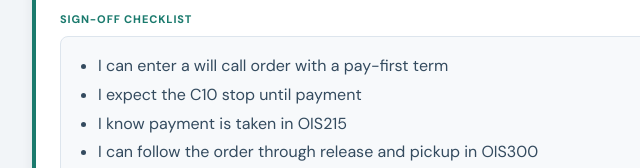
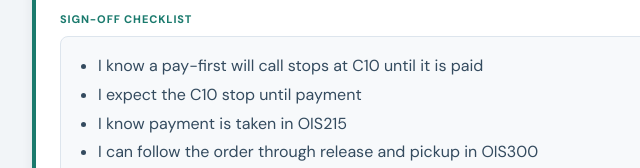
Before and after one commit to adleta-infor/adleta-training, a plain HTML site: page resources/adleta-m3-cashdesk-learningguide.html in a window 1280 px wide. Shown: the part 1272-1440 px from the top of the page, 100-740 px from the left. Drawn offline with nearby package versions, Linux system fonts and the light colour scheme.

Commit message:
ISC pickup sign-off: knowing the C10 stop, not entering the order (CS does that)
Co-Authored-By: Claude Opus 5.5 <noreply@anthropic.com>
Claude-Session: https://claude.ai/code/session_011BcdE4rB6eiVJX15vpYvy9

```diff
--- a/resources/adleta-m3-cashdesk-learningguide.html
+++ b/resources/adleta-m3-cashdesk-learningguide.html
@@ -27,7 +27,7 @@
 <div class="task"><div class="task-title">1. Look up the will call order in OIS300</div><ol><li>Press Ctrl+S to open Search and Start, type OIS300, and press Enter, and search by customer number or CO no.</li><li>Check the status. A paid will call order that has been released shows 44-PICK RELEASED. If it is still 33-ALLOCATED, check MWS410 for a C10 stop (payment not taken yet).</li><li>Confirm the goods are staged at the ISC and ready.</li></ol></div><div class="task"><div class="task-title">2. Confirm pickup details</div><ol><li>Open the order in OIS100 and verify all lines are correct.</li><li>Confirm quantity, item, and any special handling notes.</li><li>If payment is due at pickup, confirm payment terms and collect payment before releasing goods.</li></ol></div><div class="task"><div class="task-title">3. Verify order closes after pickup</div><ol><li>After the ISC hands it over, check OIS300 for the order.</li><li>Check the status advances after the warehouse reports the pick and issues the delivery. Confirm with your trainer which final status to expect.</li><li>Verify the transaction posts correctly in AR.</li></ol></div>
 <div class="section-title">Expected Outcomes</div><div class="task outcomes"><ul class="list"><li>Will call order confirmed released (44) or held for payment (C10).</li><li>Payment taken at the ISC counter before release.</li><li>Order status followed through pickup.</li></ul></div>
 
-<div class="section-title">Sign-Off Checklist</div><div class="task"><ul class="list"><li>I can enter a will call order with a pay-first term</li><li>I expect the C10 stop until payment</li><li>I know payment is taken in OIS215</li><li>I can follow the order through release and pickup in OIS300</li></ul></div>
+<div class="section-title">Sign-Off Checklist</div><div class="task"><ul class="list"><li>I know a pay-first will call stops at C10 until it is paid</li><li>I expect the C10 stop until payment</li><li>I know payment is taken in OIS215</li><li>I can follow the order through release and pickup in OIS300</li></ul></div>
 <div class="quiz"><div class="section-title">Knowledge Check</div><div class="task"><div class="task-title">1. On a PCD will call order, why won&#39;t the delivery release?</div><ul class="list"><li>It is on credit hold</li><li>C10: the delivery hasn&#39;t been paid <span class="answer">(correct)</span></li><li>No stock</li><li>Wrong warehouse</li></ul></div><div class="task"><div class="task-title">2. Which program takes the counter payment?</div><ul class="list"><li>OIS215 <span class="answer">(correct)</span></li><li>OIS120</li><li>ARS200</li><li>APS100</li></ul></div><div class="task"><div class="task-title">3. After the payment is taken:</div><ul class="list"><li>The order must be re-entered</li><li>The C10 stop comes off and the delivery can be released <span class="answer">(correct)</span></li><li>AR posts a journal</li><li>Nothing changes</li></ul></div></div>
 </section><section class="card session" id="cd-1">
 <div class="session-head"><div><div class="eyebrow">Session 2 - Installation Supply Center / Will Call</div><h2>Taking a Payment at the Cash Desk — OIS215</h2></div><div class="duration">1 hour</div></div>
```
Also changed, not shown: portal.html (+1 -1 lines), practice-guide.html (+1 -1 lines), trainer-guide.html (+1 -1 lines).
